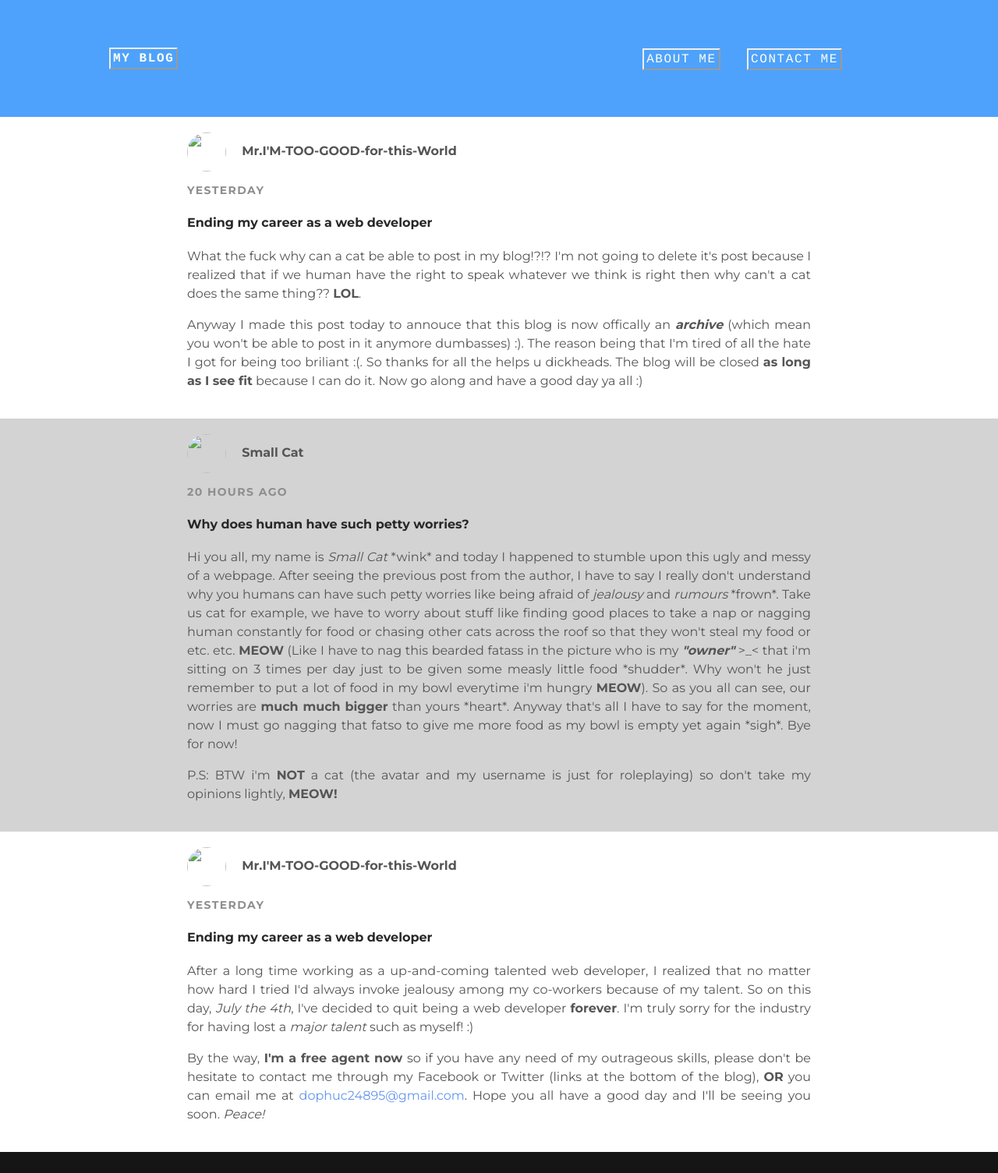
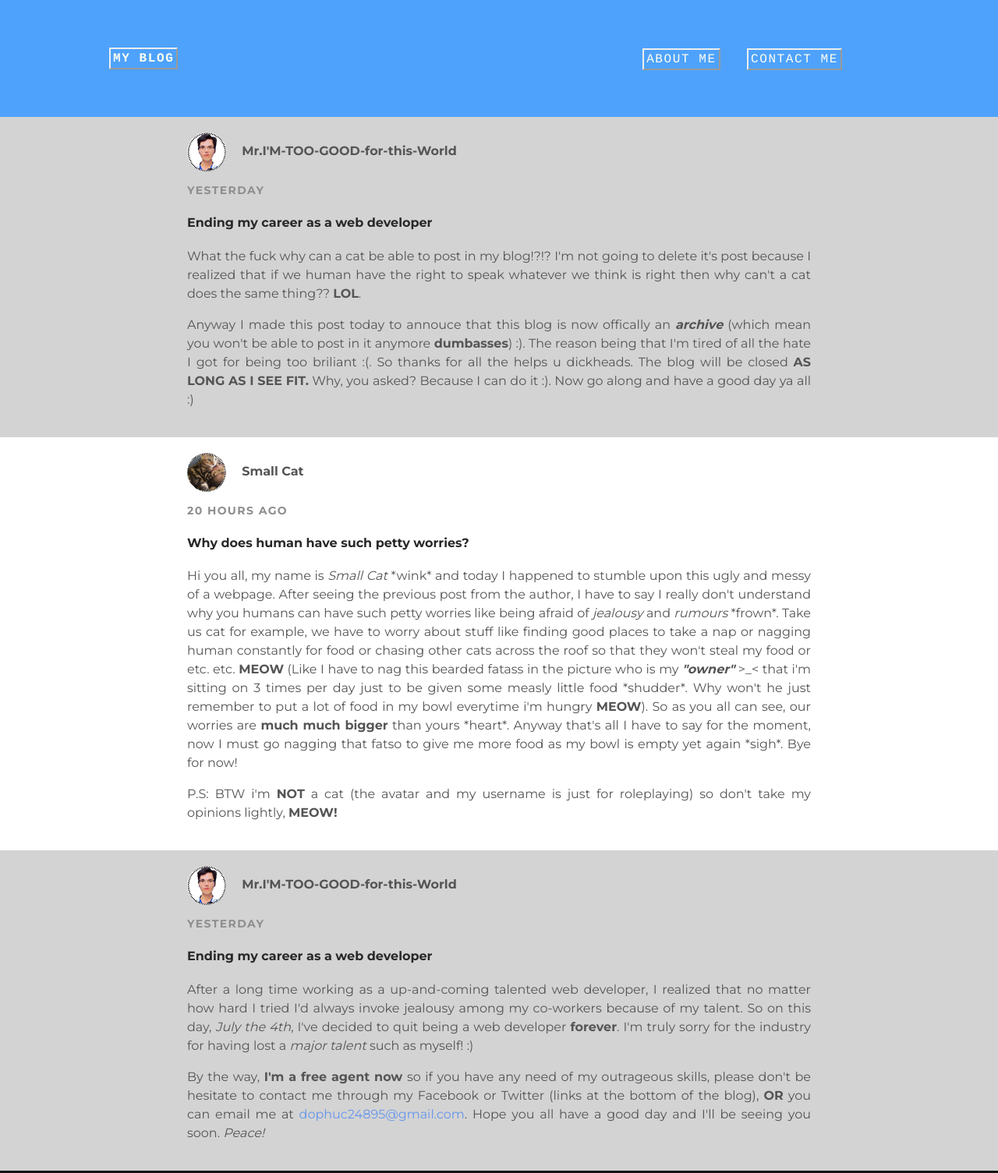
Before and after one commit to NOT-A-NOOB/NOT-A-NOOB.github.io, a plain HTML site: page index.html in a window 1280 px wide. Shown: the top 1505 px of the page at 78% size. Drawn offline with Linux system fonts and the light colour scheme.

Commit message:
Add files via upload

```diff
--- a/index.html
+++ b/index.html
@@ -18,21 +18,21 @@
       <div class="post-container">
          <div class="post">
           <div class="post-author">
-            <img src="ugly mug.png">
+            <img src="Ugly_mug.png">
             <span><strong>Mr.I'M-TOO-GOOD-for-this-World</strong></span>
           </div>
           <p class="post-date">yesterday</p>
           <h4 class="post-title">Ending my career as a web developer</h4>
           <div class="post-content">
             <p>What the fuck why can a cat be able to post in my blog!?!? I'm not going to delete it's post because I realized that if we human have the right to speak whatever we think is right then why can't a cat does the same thing?? <strong>LOL</strong>.</p>
-            <p>Anyway I made this post today to annouce that this blog is now offically an <em><strong>archive</strong></em> (which mean you won't be able to post in it anymore dumbasses) :). The reason being that I'm tired of all the hate I got for being too briliant :(. So thanks for all the helps u dickheads. The blog will be closed <strong>as long as I see fit</strong> because I can do it. Now go along and have a good day ya all :)</p>
+            <p>Anyway I made this post today to annouce that this blog is now offically an <em><strong>archive</strong></em> (which mean you won't be able to post in it anymore <strong>dumbasses</strong>) :). The reason being that I'm tired of all the hate I got for being too briliant :(. So thanks for all the helps u dickheads. The blog will be closed <strong>AS LONG AS I SEE FIT.</strong> Why, you asked? Because I can do it :). Now go along and have a good day ya all :)</p>
           </div>
         </div>
       </div>
       <div class="post-container">
         <div class="post">
           <div class="post-author">
-            <img src="Shmal Caht.png">
+            <img src="Shmal_caht.png">
             <span><strong>Small Cat</strong></span>
           </div>
           <p class="post-date">20 hours ago</p>
@@ -46,7 +46,7 @@
       <div class="post-container">
          <div class="post">
           <div class="post-author">
-            <img src="ugly mug.png">
+            <img src="Ugly_mug.png">
             <span><strong>Mr.I'M-TOO-GOOD-for-this-World</strong></span>
           </div>
           <p class="post-date">yesterday</p>
--- a/styles.css
+++ b/styles.css
@@ -18,7 +18,7 @@ p{
 h1, h2, h3, h4{
   color: #282828;
 }
-.post-container:nth-child(even){
+.post-container:nth-child(odd){
   background-color: lightgrey;
 }
 .container{
```
Also changed, not shown: about.html (+1 -1 lines).
